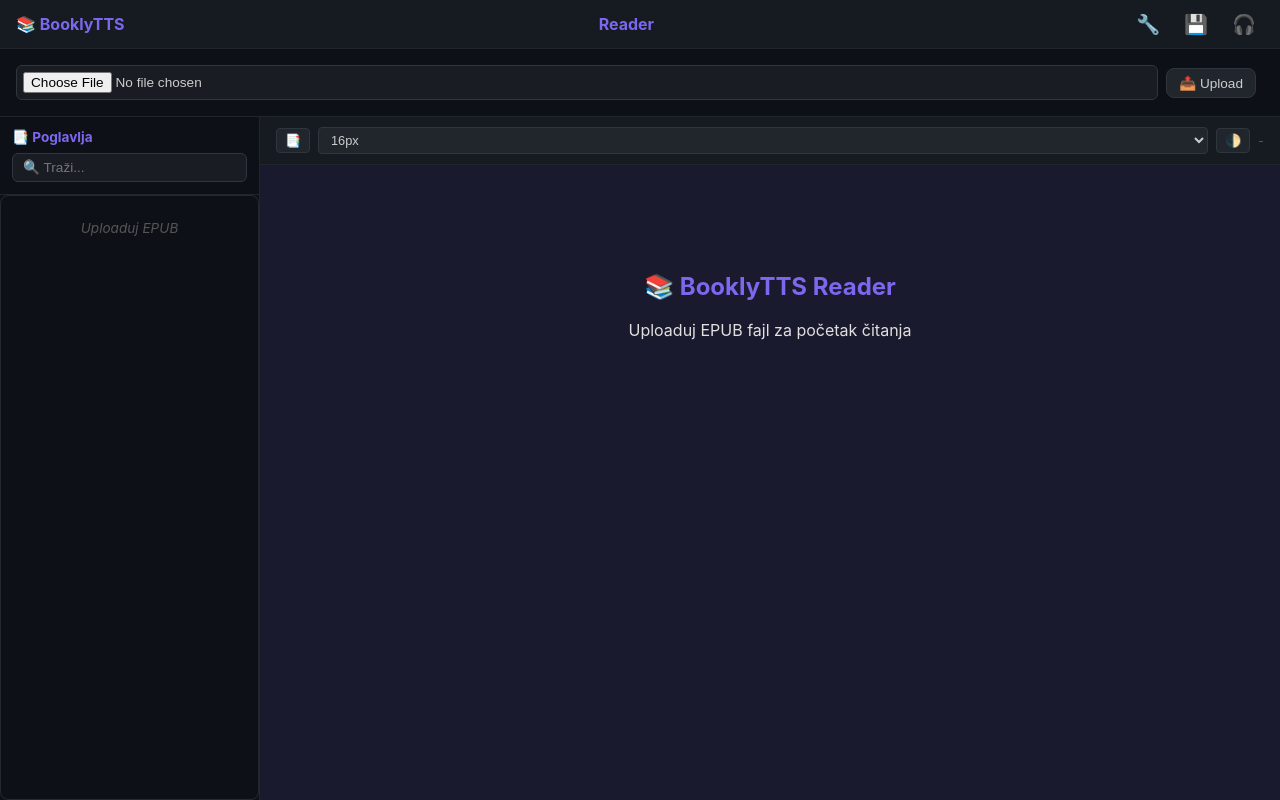
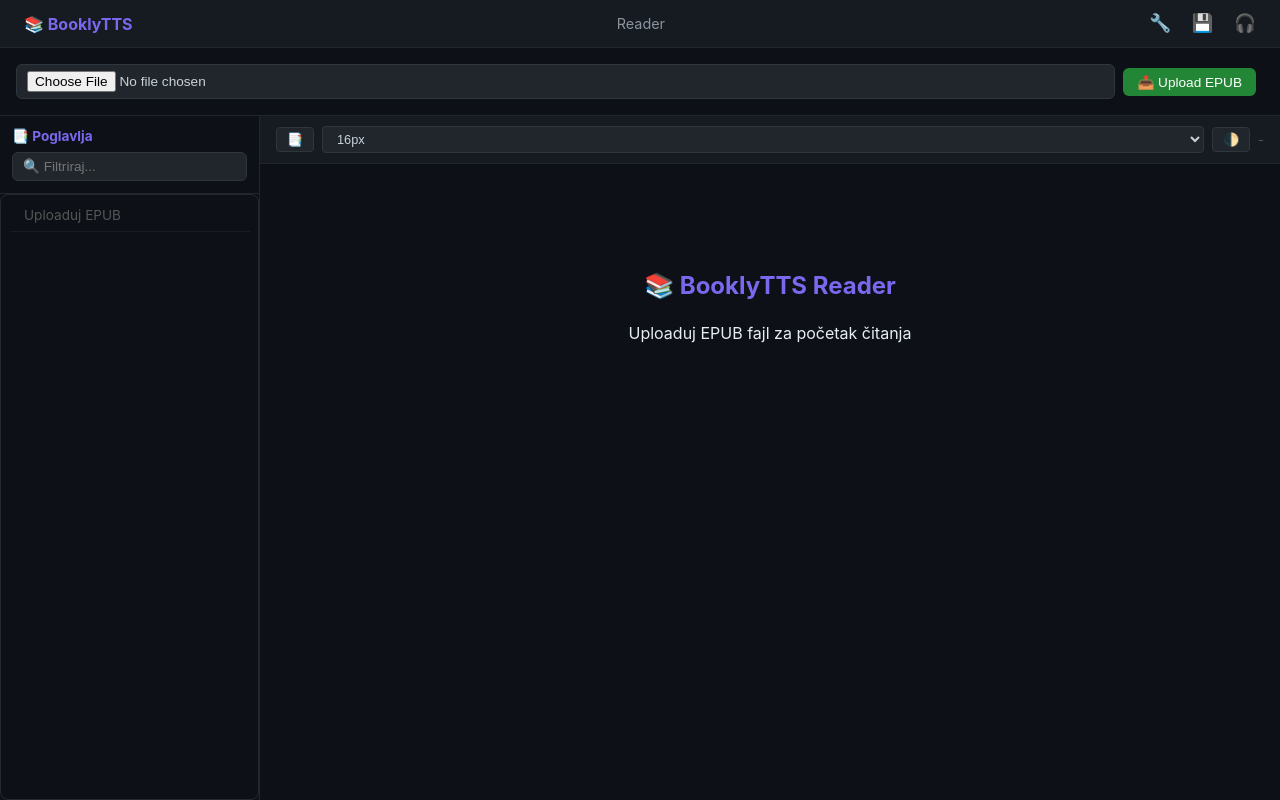
Before and after one commit to AlfaGongGong/BooklyTTS, a Flask app: page /reader in a window 1280 px wide. Run offline with Flask 3, Linux system fonts and the light colour scheme.

Commit message:
🔄 Auto-sync: 2026-06-04 17:53:43

```diff
--- a/app/static/js/reader.js
+++ b/app/static/js/reader.js
@@ -1,111 +1,122 @@
-let allChapters = [], currentChapterIdx = 0, epubFilename = null;
-let ttsJobId = null, ttsStopFlag = false, ttsRate = 1.0, ttsPaused = false;
-let activeAudio = null;
+let allChapters=[],currentIdx=0,epubFile=null,ttsJob=null,stopFlag=false,rate=1.0,paused=false,audio=null;
 
-document.getElementById('epub-file').addEventListener('change', async function() {
-    const file = this.files[0];
-    if (!file) return;
-    document.getElementById('upload-status').textContent = '⏳...';
-    const fd = new FormData(); fd.append('epub_file', file);
-    try {
-        const r = await fetch('/upload-epub', { method: 'POST', body: fd });
-        const d = await r.json();
-        if (d.success) {
-            epubFilename = d.filename; allChapters = d.chapters;
-            document.getElementById('book-title-header').textContent = d.metadata.title;
-            document.getElementById('upload-status').textContent = '✅ ' + d.chapter_count + ' pogl.';
-            document.querySelector('.welcome-screen').style.display = 'none';
-            renderChapterList(); loadChapter(0);
-        } else {
-            document.getElementById('upload-status').textContent = '❌ ' + (d.error || 'Greška');
-        }
-    } catch(e) { document.getElementById('upload-status').textContent = '❌ Greška'; }
+// ========== UPLOAD ==========
+document.getElementById('epub-file').addEventListener('change',async function(){
+    const f=this.files[0];if(!f)return;
+    document.getElementById('upload-status').textContent='⏳...';
+    const fd=new FormData();fd.append('epub_file',f);
+    try{
+        const r=await fetch('/upload-epub',{method:'POST',body:fd});
+        const d=await r.json();
+        if(d.success){
+            epubFile=d.filename;allChapters=d.chapters;
+            document.getElementById('book-title').textContent=d.metadata.title;
+            document.getElementById('upload-status').textContent='✅ '+d.chapter_count+' pogl.';
+            document.querySelector('.welcome').style.display='none';
+            renderChapters();loadChapter(0);
+        }else{document.getElementById('upload-status').textContent='❌ '+d.error}
+    }catch(e){document.getElementById('upload-status').textContent='❌ Greška'}
 });
 
-function renderChapterList() {
-    const list = document.getElementById('chapter-list');
-    if (!allChapters.length) { list.innerHTML = '<p class="empty">Nema poglavlja</p>'; return; }
-    list.innerHTML = allChapters.map((c, i) => `
-        <div class="chapter-link ${i === currentChapterIdx ? 'active' : ''}" onclick="loadChapter(${i})" id="ch-${i}">
-            ${i+1}. ${c.title || 'Poglavlje '+(i+1)}
-        </div>`).join('');
+// ========== POGLAVLJA ==========
+function renderChapters(){
+    const l=document.getElementById('chapter-list');
+    l.innerHTML=allChapters.map((c,i)=>`<div class="chapter-item${i===currentIdx?' active':''}" onclick="loadChapter(${i})" id="ch-${i}">${i+1}. ${c.title||'Poglavlje '+(i+1)}</div>`).join('');
 }
-function filterChapters() {
-    const q = document.getElementById('chapter-search').value.toLowerCase();
-    document.querySelectorAll('.chapter-link').forEach(el => el.style.display = el.textContent.toLowerCase().includes(q) ? '' : 'none');
+function filterChapters(){
+    const q=document.getElementById('chapter-search').value.toLowerCase();
+    document.querySelectorAll('.chapter-item').forEach(el=>el.style.display=el.textContent.toLowerCase().includes(q)?'':'none');
 }
-function loadChapter(idx) {
-    currentChapterIdx = idx;
-    if (!allChapters[idx]) return;
-    const ch = allChapters[idx];
-    document.getElementById('reader-content').innerHTML = `<h2>${ch.title || 'Poglavlje '+(idx+1)}</h2>` + (ch.text || '').split('\n\n').filter(p=>p.trim()).map(p=>`<p>${p}</p>`).join('');
-    document.getElementById('reading-progress').textContent = Math.round((idx+1)/allChapters.length*100) + '%';
-    document.querySelectorAll('.chapter-link').forEach(el => el.classList.remove('active'));
-    const a = document.getElementById('ch-'+idx); if (a) { a.classList.add('active'); a.scrollIntoView({behavior:'smooth',block:'center'}); }
-}
-function toggleSidebar() { document.getElementById('sidebar').classList.toggle('open'); }
-function changeFontSize(s) { document.getElementById('reader-content').style.fontSize = s + 'px'; localStorage.setItem('fontSize', s); }
-function toggleTheme() { document.body.classList.toggle('light'); }
-function updateRate(v) { ttsRate = parseFloat(v); document.getElementById('rate-display').textContent = v + 'x'; }
-
-function toggleTTSPanel() {
-    const p = document.getElementById('tts-panel');
-    p.style.display = p.style.display === 'block' ? 'none' : 'block';
+function loadChapter(i){
+    currentIdx=i;if(!allChapters[i])return;
+    const c=allChapters[i];
+    document.getElementById('reader-content').innerHTML=`<h2>${c.title||'Poglavlje '+(i+1)}</h2>`+(c.text||'').split('\n\n').filter(p=>p.trim()).map(p=>`<p>${p}</p>`).join('');
+    document.getElementById('progress-text').textContent=Math.round((i+1)/allChapters.length*100)+'%';
+    document.querySelectorAll('.chapter-item').forEach(el=>el.classList.remove('active'));
+    const a=document.getElementById('ch-'+i);if(a){a.classList.add('active');a.scrollIntoView({behavior:'smooth',block:'center'})}
 }
 
-async function ttsPlay() {
-    if (!allChapters.length) { alert('Uploaduj EPUB!'); return; }
-    ttsStopFlag = false; ttsPaused = false;
-    document.getElementById('tts-play-btn').style.display = 'none';
-    document.getElementById('tts-pause-btn').style.display = 'inline-block';
-    document.getElementById('tts-stop-btn').style.display = 'inline-block';
-    document.getElementById('tts-status').textContent = '⏳ Generišem...';
-    const voice = document.getElementById('tts-voice').value;
-    try {
-        const r = await fetch('/stream-start', { method: 'POST', headers: {'Content-Type':'application/json'}, body: JSON.stringify({chapter:currentChapterIdx, voice:voice, epub_filename:epubFilename}) });
-        const d = await r.json();
-        if (d.job_id) { ttsJobId = d.job_id; ttsPlayNextChunk(); }
-        else { document.getElementById('tts-status').textContent = '❌ ' + (d.error||'Greška'); resetTTS(); }
-    } catch(e) { document.getElementById('tts-status').textContent = '❌ Greška'; resetTTS(); }
+// ========== TOOLBAR ==========
+function toggleSidebar(){document.getElementById('sidebar').style.display=document.getElementById('sidebar').style.display==='none'?'flex':'none'}
+function changeFontSize(s){document.getElementById('reader-content').style.fontSize=s+'px';localStorage.setItem('fs',s)}
+function toggleTheme(){document.body.style.background=document.body.style.background==='#0d1117'?'#fff':'#0d1117';document.body.style.color=document.body.style.color==='#e6edf3'?'#24292f':'#e6edf3'}
+function updateRate(v){rate=parseFloat(v);document.getElementById('rate-val').textContent=v+'x';if(audio)audio.playbackRate=rate}
+
+// ========== TTS PANEL ==========
+function toggleTTS(){
+    const b=document.getElementById('tts-bar');
+    b.style.display=b.style.display==='none'?'block':'none';
 }
 
-async function ttsPlayNextChunk() {
-    if (ttsStopFlag || ttsPaused || !ttsJobId) return;
-    try {
-        const r = await fetch('/stream-next/' + ttsJobId);
-        const ct = r.headers.get('content-type') || '';
-        if (ct.includes('audio')) {
-            const blob = await r.blob();
-            if (activeAudio) { activeAudio.pause(); activeAudio = null; }
-            activeAudio = new Audio(URL.createObjectURL(blob));
-            activeAudio.playbackRate = ttsRate; activeAudio.play();
-            document.getElementById('tts-status').textContent = '▶️ Reprodukcija...';
-            activeAudio.onended = () => { if (!ttsStopFlag && !ttsPaused) ttsPlayNextChunk(); };
-        } else {
-            const d = await r.json();
-            if (d.finished) { document.getElementById('tts-status').textContent = '✅ Kraj'; resetTTS(); }
+// ========== PRETRAGA REČENICE ==========
+async function searchSentence(){
+    const q=document.getElementById('sentence-search').value.trim();
+    if(!q)return;
+    document.getElementById('search-result').textContent='🔍 Tražim...';
+    try{
+        const r=await fetch('/find-sentence',{method:'POST',headers:{'Content-Type':'application/json'},body:JSON.stringify({sentence:q,epub_filename:epubFile})});
+        const d=await r.json();
+        if(d.found){
+            document.getElementById('search-result').textContent='✅ Pogl. '+(d.chapter_idx+1)+': '+d.chapter_title;
+            loadChapter(d.chapter_idx);
+        }else{
+            document.getElementById('search-result').textContent='❌ Nije pronađeno';
         }
-    } catch(e) { document.getElementById('tts-status').textContent = '❌ Greška'; resetTTS(); }
+    }catch(e){document.getElementById('search-result').textContent='❌ Greška'}
 }
 
-function ttsPause() {
-    if (!activeAudio) return;
-    if (ttsPaused) { activeAudio.play(); ttsPaused = false; document.getElementById('tts-pause-btn').textContent = '⏸️ Pauza'; }
-    else { activeAudio.pause(); ttsPaused = true; document.getElementById('tts-pause-btn').textContent = '▶️ Nastavi'; }
+// ========== TTS PLAYBACK ==========
+async function ttsPlay(){
+    if(!allChapters.length){alert('Uploaduj EPUB!');return}
+    stopFlag=false;paused=false;
+    document.getElementById('btn-play').style.display='none';
+    document.getElementById('btn-pause').style.display='inline-block';
+    document.getElementById('btn-stop').style.display='inline-block';
+    document.getElementById('tts-status').textContent='⏳ Generišem...';
+
+    const voice=document.getElementById('tts-voice').value;
+    try{
+        const r=await fetch('/stream-start',{method:'POST',headers:{'Content-Type':'application/json'},body:JSON.stringify({chapter:currentIdx,voice:voice,epub_filename:epubFile})});
+        const d=await r.json();
+        if(d.job_id){ttsJob=d.job_id;playNext()}
+        else{document.getElementById('tts-status').textContent='❌ '+(d.error||'Greška');resetBtns()}
+    }catch(e){document.getElementById('tts-status').textContent='❌ Greška';resetBtns()}
 }
-function ttsStop() { ttsStopFlag = true; ttsJobId = null; if (activeAudio) { activeAudio.pause(); activeAudio = null; } resetTTS(); }
-function ttsNext() { if (currentChapterIdx < allChapters.length-1) { ttsStop(); loadChapter(currentChapterIdx+1); setTimeout(ttsPlay, 300); } }
-function ttsPrev() { if (currentChapterIdx > 0) { ttsStop(); loadChapter(currentChapterIdx-1); setTimeout(ttsPlay, 300); } }
-function resetTTS() { document.getElementById('tts-play-btn').style.display = 'inline-block'; document.getElementById('tts-pause-btn').style.display = 'none'; document.getElementById('tts-stop-btn').style.display = 'none'; }
 
-document.addEventListener('keydown', function(e) {
-    if (e.target.tagName === 'INPUT') return;
-    if (e.key === 'ArrowRight') ttsNext();
-    if (e.key === 'ArrowLeft') ttsPrev();
-    if (e.key === ' ') { e.preventDefault(); if (ttsJobId && !ttsStopFlag) ttsPause(); else ttsPlay(); }
+async function playNext(){
+    if(stopFlag||paused||!ttsJob)return;
+    try{
+        const r=await fetch('/stream-next/'+ttsJob);
+        const ct=r.headers.get('content-type')||'';
+        if(ct.includes('audio')){
+            const blob=await r.blob();
+            if(audio){audio.pause();audio=null}
+            audio=new Audio(URL.createObjectURL(blob));
+            audio.playbackRate=rate;audio.play();
+            document.getElementById('tts-status').textContent='▶️ Reprodukcija...';
+            audio.onended=()=>{if(!stopFlag&&!paused)playNext()};
+        }else{
+            const d=await r.json();
+            if(d.finished){document.getElementById('tts-status').textContent='✅ Kraj poglavlja';resetBtns()}
+        }
+    }catch(e){document.getElementById('tts-status').textContent='❌ Greška';resetBtns()}
+}
+
+function ttsPause(){
+    if(!audio)return;
+    if(paused){audio.play();paused=false;document.getElementById('btn-pause').textContent='⏸️ Pauza';document.getElementById('tts-status').textContent='▶️ Reprodukcija...';playNext()}
+    else{audio.pause();paused=true;document.getElementById('btn-pause').textContent='▶️ Nastavi';document.getElementById('tts-status').textContent='⏸️ Pauzirano'}
+}
+function ttsStop(){stopFlag=true;ttsJob=null;if(audio){audio.pause();audio=null}resetBtns();document.getElementById('tts-status').textContent='⏹️ Zaustavljeno'}
+function ttsNext(){if(currentIdx<allChapters.length-1){ttsStop();loadChapter(currentIdx+1);setTimeout(ttsPlay,300)}}
+function ttsPrev(){if(currentIdx>0){ttsStop();loadChapter(currentIdx-1);setTimeout(ttsPlay,300)}}
+function resetBtns(){document.getElementById('btn-play').style.display='inline-block';document.getElementById('btn-pause').style.display='none';document.getElementById('btn-stop').style.display='none'}
+
+// ========== INICIJALIZACIJA ==========
+document.addEventListener('keydown',function(e){
+    if(e.target.tagName==='INPUT'||e.target.tagName==='TEXTAREA')return;
+    if(e.key==='ArrowRight')ttsNext();
+    if(e.key==='ArrowLeft')ttsPrev();
+    if(e.key===' '){e.preventDefault();if(ttsJob&&!stopFlag)ttsPause();else ttsPlay()}
 });
-
-(function() {
-    const fs = localStorage.getItem('fontSize');
-    if (fs) { document.getElementById('font-size').value = fs; document.getElementById('reader-content').style.fontSize = fs + 'px'; }
-})();
+(function(){const fs=localStorage.getItem('fs');if(fs){document.getElementById('font-size').value=fs;document.getElementById('reader-content').style.fontSize=fs+'px'}})();
--- a/app/templates/reader.html
+++ b/app/templates/reader.html
@@ -4,41 +4,98 @@
     <meta charset="UTF-8">
     <meta name="viewport" content="width=device-width, initial-scale=1.0">
     <title>BooklyTTS Reader</title>
-    <link rel="stylesheet" href="/static/css/style.css?v=9">
-    <link rel="stylesheet" href="/static/css/reader.css?v=5">
+    <link rel="stylesheet" href="/static/css/style.css?v=10">
+    <style>
+        *{margin:0;padding:0;box-sizing:border-box}
+        body{font-family:-apple-system,BlinkMacSystemFont,sans-serif;background:#0d1117;color:#e6edf3;height:100vh;display:flex;flex-direction:column}
+        .header{display:flex;align-items:center;justify-content:space-between;padding:8px 16px;background:#161b22;border-bottom:1px solid #21262d;min-height:48px;z-index:100}
+        .header a,.header button{color:#8b949e;text-decoration:none;background:none;border:none;cursor:pointer;font-size:1.1em;padding:4px 8px}
+        .header a:hover,.header button:hover{color:white}
+        .logo{color:#7b68ee!important;font-weight:bold;font-size:1em!important}
+
+        .upload-row{display:flex;gap:8px;padding:8px 16px;background:#0d1117;border-bottom:1px solid #21262d;align-items:center}
+        .upload-row input[type=file]{flex:1;padding:6px 10px;background:#21262d;border:1px solid #30363d;border-radius:6px;color:#c9d1d9;font-size:0.85em}
+        .upload-row button{padding:6px 14px;background:#238636;color:white;border:none;border-radius:6px;cursor:pointer;font-size:0.85em;white-space:nowrap}
+        .upload-row button:hover{background:#2ea043}
+        .upload-status{font-size:0.8em;color:#8b949e}
+
+        .main{display:flex;flex:1;overflow:hidden}
+
+        .sidebar{width:260px;background:#0d1117;border-right:1px solid #21262d;display:flex;flex-direction:column;overflow:hidden}
+        .sidebar-header{padding:12px;border-bottom:1px solid #21262d}
+        .sidebar-header h3{font-size:0.85em;color:#7b68ee;margin-bottom:8px}
+        .sidebar-header input{width:100%;padding:6px 10px;background:#21262d;border:1px solid #30363d;border-radius:6px;color:white;font-size:0.85em}
+        .chapter-list{flex:1;overflow-y:auto}
+        .chapter-item{padding:8px 12px;cursor:pointer;font-size:0.85em;color:#8b949e;border-left:3px solid transparent;transition:all 0.15s}
+        .chapter-item:hover{background:rgba(255,255,255,0.03);color:white}
+        .chapter-item.active{border-left-color:#7b68ee;color:white;background:rgba(123,104,238,0.1)}
+
+        .reader{flex:1;display:flex;flex-direction:column;overflow:hidden}
+        .reader-toolbar{display:flex;gap:8px;align-items:center;padding:6px 16px;background:#161b22;border-bottom:1px solid #21262d}
+        .reader-toolbar button,.reader-toolbar select{background:#21262d;border:1px solid #30363d;color:#c9d1d9;padding:4px 10px;border-radius:4px;cursor:pointer;font-size:0.8em}
+        .reader-content{flex:1;overflow-y:auto;padding:24px 32px;font-size:16px;line-height:1.8}
+        .reader-content h2{color:#7b68ee;margin:16px 0 8px}
+        .reader-content p{margin:8px 0}
+        .welcome{text-align:center;padding:60px 20px}
+        .welcome h2{margin-bottom:12px}
+        .progress-text{margin-left:auto;font-size:0.8em;color:#555}
+
+        .tts-bar{position:fixed;bottom:0;left:0;right:0;background:#161b22;border-top:2px solid #7b68ee;z-index:200;padding:10px 16px;box-shadow:0 -4px 20px rgba(0,0,0,0.6)}
+        .tts-bar-header{display:flex;justify-content:space-between;align-items:center;margin-bottom:6px}
+        .tts-bar-header span{font-weight:bold;color:#7b68ee;font-size:0.9em}
+        .tts-bar-close{background:none;border:none;color:#f85149;cursor:pointer;font-size:1em;padding:2px 8px}
+        .tts-controls{display:flex;gap:6px;align-items:center;flex-wrap:wrap;margin-bottom:6px}
+        .tts-controls select{padding:5px 8px;background:#21262d;color:white;border:1px solid #30363d;border-radius:4px;font-size:0.8em}
+        .tts-controls input[type=range]{width:60px}
+        .tts-controls span{font-size:0.75em;color:#8b949e;white-space:nowrap}
+        .tts-actions{display:flex;gap:4px;flex-wrap:wrap}
+        .tts-actions button{padding:5px 12px;border-radius:4px;border:none;cursor:pointer;font-size:0.8em}
+        .btn-play{background:#238636;color:white}
+        .btn-pause{background:#21262d;color:#c9d1d9;border:1px solid #30363d}
+        .btn-stop{background:#da3633;color:white}
+        .btn-nav{background:#21262d;color:#c9d1d9;border:1px solid #30363d}
+        .tts-status-text{font-size:0.75em;color:#8b949e;margin-top:4px}
+
+        .search-box{margin-top:8px;display:flex;gap:4px}
+        .search-box input{flex:1;padding:4px 8px;background:#21262d;border:1px solid #30363d;border-radius:4px;color:white;font-size:0.8em}
+        .search-box button{padding:4px 10px;background:#21262d;color:#c9d1d9;border:1px solid #30363d;border-radius:4px;cursor:pointer;font-size:0.8em}
+        .search-result{font-size:0.75em;color:#8b949e;margin-top:2px}
+
+        @media(max-width:600px){
+            .sidebar{display:none}
+            .reader-content{padding:16px}
+        }
+    </style>
 </head>
 <body>
-    <div class="app">
-        <header class="app-header">
-            <div class="header-left">
-                <a href="/" class="logo">📚 BooklyTTS</a>
+    <div class="header">
+        <div><a href="/" class="logo">📚 BooklyTTS</a></div>
+        <div id="book-title" style="font-size:0.9em;color:#8b949e;">Reader</div>
+        <div>
+            <a href="/rules" title="Pravila izgovora">🔧</a>
+            <a href="/convert" title="Konverter">💾</a>
+            <button onclick="toggleTTS()" title="TTS Kontrola">🎧</button>
         </div>
-            <div class="header-center"><h1 id="book-title-header" style="font-size:1em;margin:0;">Reader</h1></div>
-            <div class="header-right">
-                <a href="/rules" class="icon-btn" title="Pravila">🔧</a>
-                <a href="/convert" class="icon-btn" title="Konverter">💾</a>
-                <button class="icon-btn" id="tts-toggle-btn" onclick="toggleTTSPanel()" title="TTS">🎧</button>
-            </div>
-        </header>
-
-        <div class="upload-bar">
-            <input type="file" id="epub-file" accept=".epub">
-            <button class="btn btn-primary btn-sm" onclick="document.getElementById('epub-file').click()">📤 Upload</button>
-            <span id="upload-status"></span>
     </div>
 
-        <div class="main-content">
-            <aside class="sidebar" id="sidebar">
+    <div class="upload-row">
+        <input type="file" id="epub-file" accept=".epub">
+        <button onclick="document.getElementById('epub-file').click()">📤 Upload EPUB</button>
+        <span class="upload-status" id="upload-status"></span>
+    </div>
+
+    <div class="main">
+        <div class="sidebar" id="sidebar">
             <div class="sidebar-header">
                 <h3>📑 Poglavlja</h3>
-                    <input type="text" id="chapter-search" placeholder="🔍 Traži..." oninput="filterChapters()">
+                <input type="text" id="chapter-search" placeholder="🔍 Filtriraj..." oninput="filterChapters()">
             </div>
             <div class="chapter-list" id="chapter-list">
-                    <p class="empty">Uploaduj EPUB</p>
+                <div class="chapter-item" style="color:#555;">Uploaduj EPUB</div>
             </div>
-            </aside>
+        </div>
 
-            <div class="reader-view">
+        <div class="reader">
             <div class="reader-toolbar">
                 <button onclick="toggleSidebar()">📑</button>
                 <select id="font-size" onchange="changeFontSize(this.value)">
@@ -46,10 +103,10 @@
                     <option value="18">18px</option><option value="20">20px</option><option value="24">24px</option>
                 </select>
                 <button onclick="toggleTheme()">🌓</button>
-                    <span id="reading-progress">-</span>
+                <span class="progress-text" id="progress-text">-</span>
             </div>
             <div class="reader-content" id="reader-content">
-                    <div class="welcome-screen">
+                <div class="welcome">
                     <h2>📚 BooklyTTS Reader</h2>
                     <p>Uploaduj EPUB fajl za početak čitanja</p>
                 </div>
@@ -57,35 +114,42 @@
         </div>
     </div>
 
-        <!-- TTS PANEL -->
-        <div class="tts-panel" id="tts-panel">
-            <div class="tts-panel-header">
+    <!-- TTS BAR -->
+    <div class="tts-bar" id="tts-bar" style="display:none;">
+        <div class="tts-bar-header">
             <span>🎧 TTS Kontrola</span>
-                <button class="tts-close-btn" onclick="toggleTTSPanel()">✕</button>
+            <button class="tts-bar-close" onclick="toggleTTS()">✕ Zatvori</button>
         </div>
-            <div class="tts-panel-body">
-                <div class="tts-row">
+
+        <!-- Pretraga rečenice -->
+        <div class="search-box">
+            <input type="text" id="sentence-search" placeholder="🔍 Unesi rečenicu za traženje...">
+            <button onclick="searchSentence()">Traži</button>
+            <span class="search-result" id="search-result"></span>
+        </div>
+
+        <div class="tts-controls">
             <select id="tts-voice">
                 <option value="hr-HR-GabrijelaNeural" selected>Gabrijela (HR ž)</option>
                 <option value="hr-HR-SreckoNeural">Srecko (HR m)</option>
                 <option value="bs-BA-VesnaNeural">Vesna (BS ž)</option>
                 <option value="bs-BA-GoranNeural">Goran (BS m)</option>
             </select>
-                    <span>⚡ <span id="rate-display">1.0x</span></span>
+            <span>⚡ <span id="rate-val">1.0x</span></span>
             <input type="range" id="rate-slider" min="0.5" max="2.0" step="0.1" value="1.0" oninput="updateRate(this.value)">
         </div>
+
         <div class="tts-actions">
-                    <button id="tts-play-btn" class="btn btn-success btn-sm" onclick="ttsPlay()">▶️ Play</button>
-                    <button id="tts-pause-btn" class="btn btn-sm" onclick="ttsPause()" style="display:none;">⏸️ Pauza</button>
-                    <button id="tts-stop-btn" class="btn btn-danger btn-sm" onclick="ttsStop()" style="display:none;">⏹️ Stop</button>
-                    <button class="btn btn-sm" onclick="ttsPrev()">⏮️</button>
-                    <button class="btn btn-sm" onclick="ttsNext()">⏭️</button>
-                </div>
-                <div class="tts-status" id="tts-status">Spreman</div>
-            </div>
-        </div>
+            <button class="btn-play" id="btn-play" onclick="ttsPlay()">▶️ Play</button>
+            <button class="btn-pause" id="btn-pause" onclick="ttsPause()" style="display:none;">⏸️ Pauza</button>
+            <button class="btn-stop" id="btn-stop" onclick="ttsStop()" style="display:none;">⏹️ Stop</button>
+            <button class="btn-nav" onclick="ttsPrev()">⏮️</button>
+            <button class="btn-nav" onclick="ttsNext()">⏭️</button>
         </div>
 
-    <script src="/static/js/reader.js?v=4"></script>
+        <div class="tts-status-text" id="tts-status">Spreman. Klikni Play za početak.</div>
+    </div>
+
+    <script src="/static/js/reader.js?v=5"></script>
 </body>
 </html>
```
Lines whose indentation alone changed are shown as unchanged.
